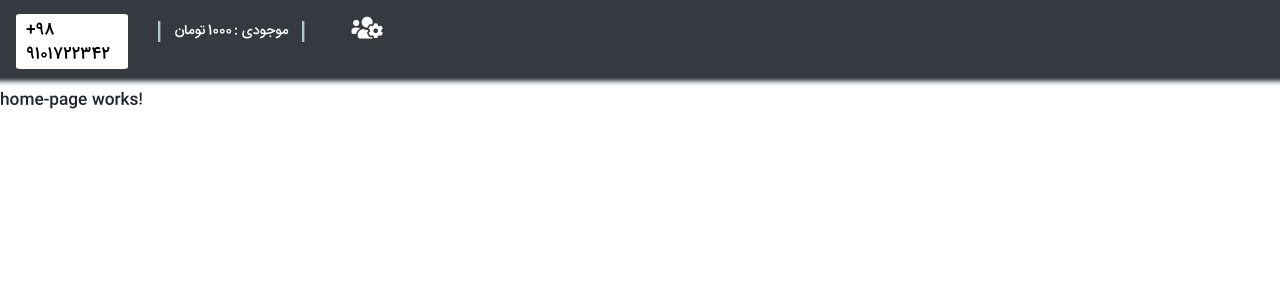
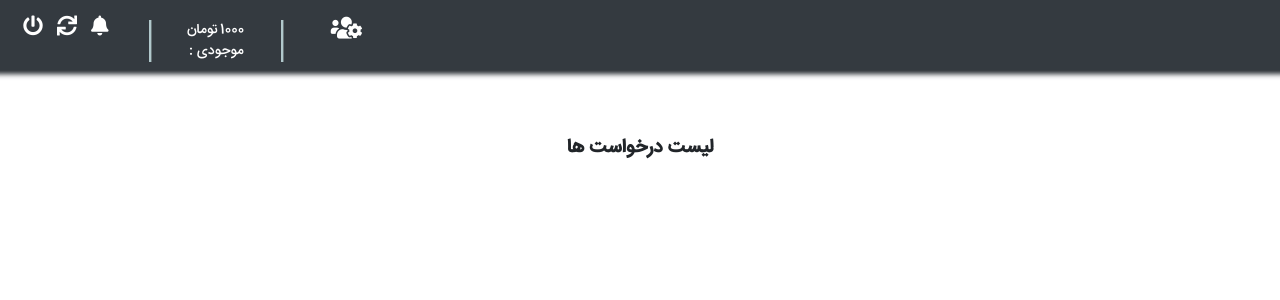
Before and after one commit to mognia/UserTesting-win, an Angular app: page /#/home in a window 1280 px wide. Shown: the top 300 px of the page. Built offline with nearby package versions, Linux system fonts and the light colour scheme.

Commit message:
redesign navbar
replace number field with logout and refresh and notif buttons

```diff
--- a/src/app/components/navbar/navbar.component.css
+++ b/src/app/components/navbar/navbar.component.css
@@ -60,11 +60,14 @@ p {
 .mat-menu-item i {
   padding: 0 5px;
 }
-.numField {
-  background: #fff;
-  color: #000;
-  padding: 5px 0 2px 10px;
-  border-radius: 4%;
-/*
-  box-shadow: -3px -1px 6px 9px rgba(41,46,51,1) */
+.notif {
+
 }
+.logout{
+
+}
+.btns{
+  display: inline-block;
+  font-size: 20px;
+  margin: 0 7px;
+}
--- a/src/app/components/navbar/navbar.component.html
+++ b/src/app/components/navbar/navbar.component.html
@@ -1,9 +1,15 @@
 
 <nav class="navbar navbar-dark bg-dark">
     <div class="row">
-      <div class="col-5 col-md-4" style=" margin-top: 6px;">
-        <div class="numField">
-          <p>+98 9101722342</p>
+      <div class="col-4 col-md-4" style=" margin-top: 6px;">
+        <div class="logout btns">
+            <i class="fas fa-power-off"></i>
+        </div>
+        <div class="refresh btns">
+            <i class="fas fa-sync"></i>
+        </div>
+        <div class="notif btns">
+            <i class="fas fa-bell"></i>
         </div>
       </div>
       <div class="col-6 col-md-5 headerSection">
@@ -13,7 +19,7 @@
           <p class="balanceTxt"> : موجودی</p>
         </div>
       </div>
-      <div class="col-1 ">
+      <div class="col-2 ">
           <button mat-button [matMenuTriggerFor]="menu" class="settingBtn">
               <i class="fas fa-users-cog"></i>
           </button>
--- a/src/app/pages/home-page/home-page.component.css
+++ b/src/app/pages/home-page/home-page.component.css
@@ -0,0 +1,6 @@
+.bodyTitle{
+    text-align: center;
+    margin: 5% 0 0 0;
+    font-size: 19px;
+    font-weight: bold;
+}
--- a/src/app/pages/home-page/home-page.component.html
+++ b/src/app/pages/home-page/home-page.component.html
@@ -1,4 +1,2 @@
 <app-navbar></app-navbar>
-<p>
-  home-page works!
-</p>
+<p class="bodyTitle">لیست درخواست ها</p>
```
